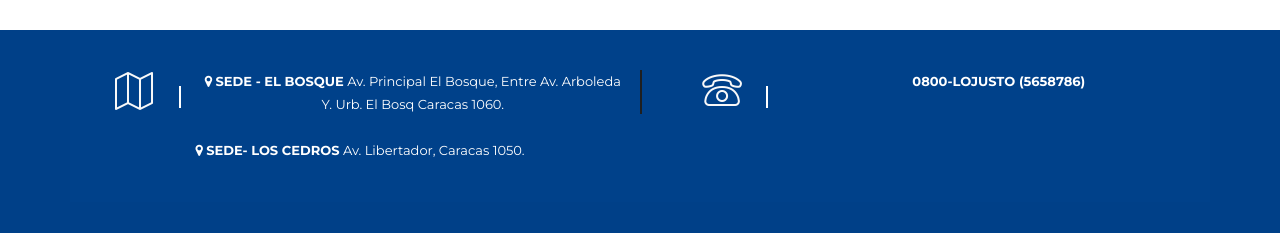
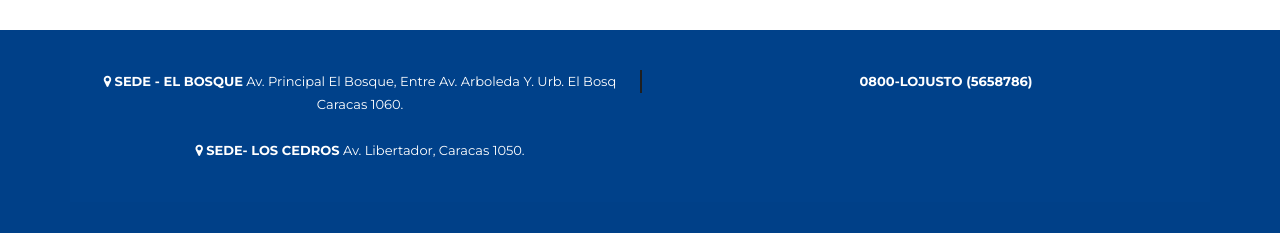
Before and after one commit to Sqlapio/websundde, a plain HTML site: page home.html in a window 1280 px wide. Shown: the part 1056-1289 px from the top of the page. Drawn offline with nearby package versions, Linux system fonts and the light colour scheme; a web font is replaced by a local one.

Commit message:
cambios plantilla

```diff
--- a/home.html
+++ b/home.html
@@ -219,9 +219,9 @@
 		  <div class="widgets-contact">
 			<div class="row">
 				<div class="col-xs-12 col-sm-12 col-md-6 widget text-center">
-				  <div class="widget-contact-icon pull-left">
+				  <!-- <div class="widget-contact-icon pull-left">
 					<i class="lnr lnr-map"></i>
-				  </div>
+				  </div> -->
 				<div class="widget-contact-info">
 				  <p class="text-capitalize font-heading">
 					<i class="fa fa-map-marker" aria-hidden="true"></i> <strong>SEDE - EL BOSQUE</strong> Av. Principal El Bosque, entre Av. Arboleda y. Urb. El Bosq Caracas 1060.
@@ -232,9 +232,9 @@
 				</div>
 			  </div>
 			  <div class="col-xs-12 col-sm-12 col-md-6 widget text-center">
-				<div class="widget-contact-icon pull-left">
+				<!-- <div class="widget-contact-icon pull-left">
 				  <i class="lnr lnr-phone"></i>
-				</div>
+				</div> -->
 				<div class="widget-contact-info">
 				  <p class="text-capitalize font-heading"> <strong>0800-LOJUSTO (5658786)</strong> </p>
 				</div>
```
